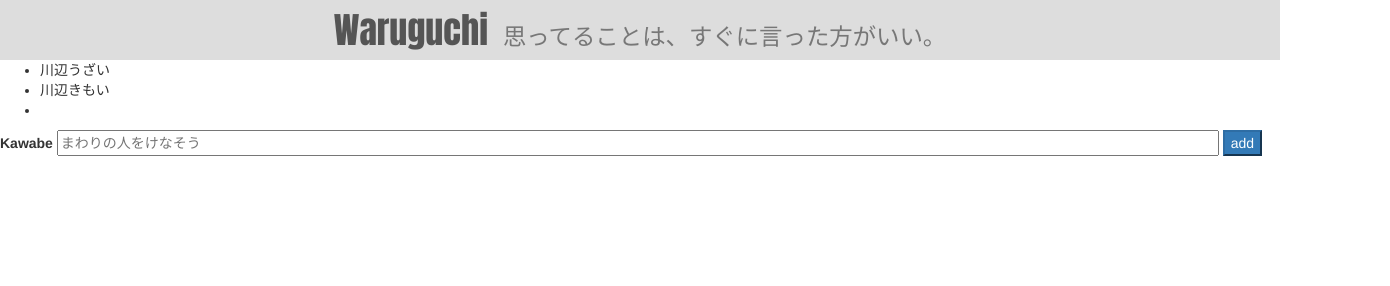
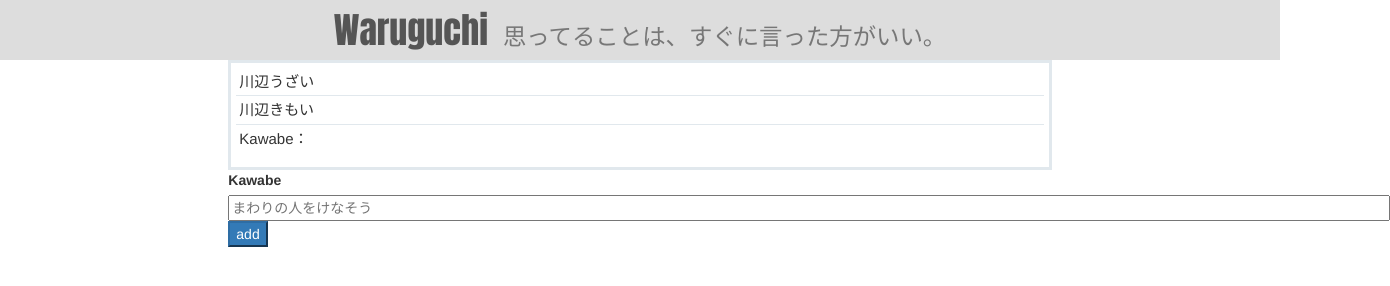
Before and after one commit to horthinpark/waruguchi, a website: page views/index.html in a window 1280 px wide. Shown: the whole page, 1390 px wide, since content can reach past the window. Drawn offline with nearby package versions, Linux system fonts and the light colour scheme; files that its build step writes are made by us from their sources; no server answers; files whose address does not match are found by name.

Commit message:
contentのcss

```diff
--- a/assets/css/style.css
+++ b/assets/css/style.css
@@ -26,3 +26,29 @@
 .content {
   margin-top: 60px;
 }
+
+.kenasu {
+  line-height: inherit;
+  border-bottom: 1px solid #e1e8ed;
+  font-size: 15px;
+  padding: 3px;
+}
+
+.input-kenasu {
+  line-height: inherit;
+  font-size: 15px;
+  padding: 3px;
+}
+
+.content {
+  margin-top: 60px
+}
+
+.unstyled {
+  list-style:none;
+  padding: 5px;
+}
+
+.kenasu-container {
+  border: 3px solid #e1e8ed;
+}
--- a/views/index.html
+++ b/views/index.html
@@ -20,14 +20,19 @@
     <div class='row header'>
       <h1 align='center'>Waruguchi<small>思ってることは、すぐに言った方がいい。</small></h1>
     </div>
-    <div class='row content'>
+  <div class='row content'>
+    <div class="col-md-8 col-md-offset-2">
       <div ng-controller="PostController">
-        <ul class="unstyled">
-          <li ng-repeat="post in posts">
-            <span >{{post.text}}</span>
-          </li>
-          <li>{{postText}}</li>
-        </ul>
+        <div class="kenasu-container">
+          <ul class="unstyled">
+            <li ng-repeat="post in posts" class="kenasu">
+              <span >{{post.text}}</span>
+            </li>
+            <li class="input-kenasu">
+              <span>{{user_name}}：{{postText}}</span>
+            </li>
+          </ul>
+        </div>
         <form ng-submit="addPost()">
           <label class='user_name'>{{user_name}}</label>
           <input type="text" ng-model="postText"  size="140" placeholder="まわりの人をけなそう">
```
